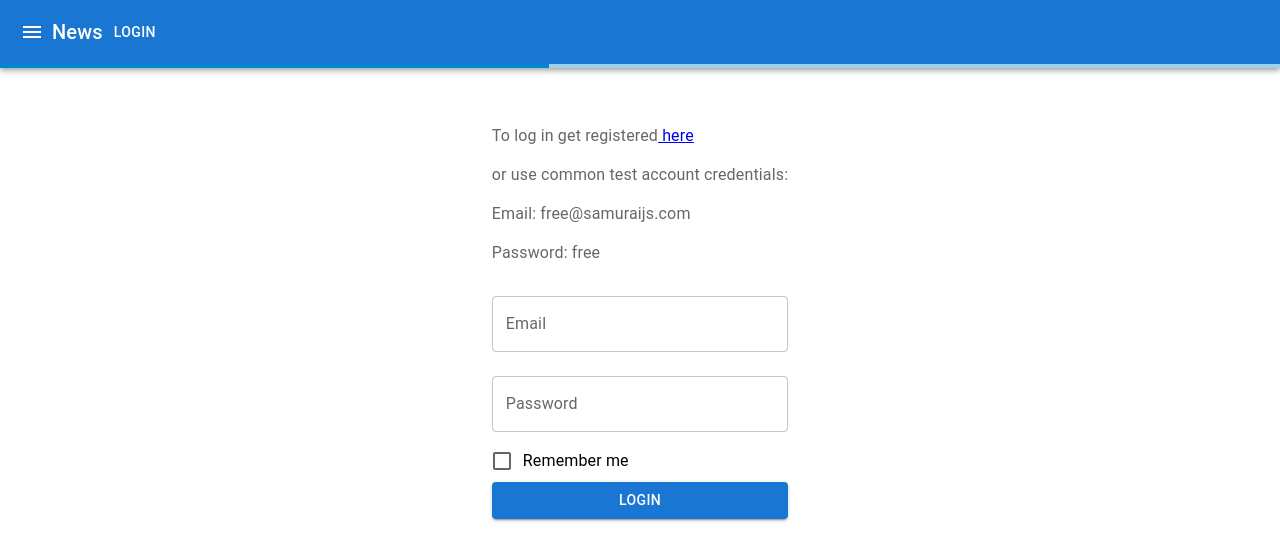
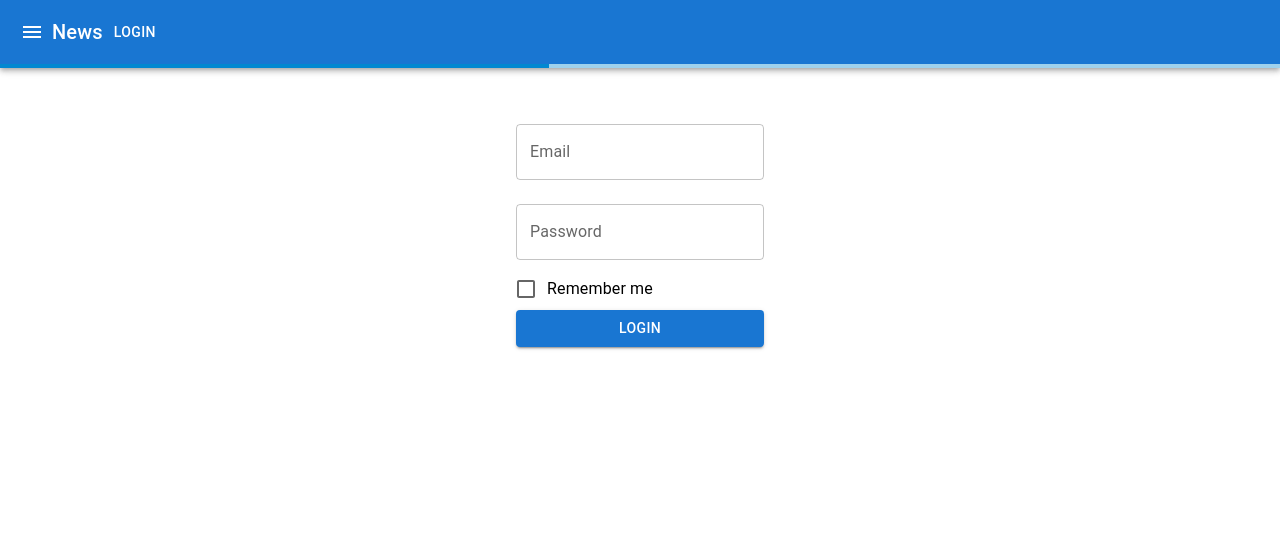
Before and after one commit to splinshady/todoList, a React (Create React App) app: page /login in a window 1280 px wide. Shown: the top 560 px of the page. Built offline with nearby package versions, Linux system fonts and the light colour scheme; no server answers.

Commit message:
feat: add form

```diff
--- a/src/features/login/Login.tsx
+++ b/src/features/login/Login.tsx
@@ -4,35 +4,71 @@
 import FormControl from '@mui/material/FormControl';
 import FormControlLabel from '@mui/material/FormControlLabel';
 import FormGroup from '@mui/material/FormGroup';
-import FormLabel from '@mui/material/FormLabel';
 import TextField from '@mui/material/TextField';
 import Button from '@mui/material/Button';
+import {useFormik} from "formik";
 
 export const Login = () => {
+
+  const formik = useFormik({
+    initialValues: {
+      email: '',
+      password: '',
+      rememberMe: false
+    },
+    validate: (values) => {
+      const errors: FormikErrorType = {}
+      if (!values.email) {
+        errors.email = 'Required'
+      } else if (!/^[A-Z0-9._%+-]+@[A-Z0-9.-]+\.[A-Z]{2,4}$/i.test(values.email)) {
+        errors.email = 'Invalid email address'
+      }
+      if (!values.password) {
+        errors.password = 'Required'
+      } else if (values.password.length < 3) {
+        errors.password = 'Password length should be more then 3 '
+      }
+      return errors
+    },
+    onSubmit: values => {
+      alert(JSON.stringify(values));
+      formik.resetForm()
+    },
+  })
+
   return <Grid container justifyContent={'center'}>
     <Grid item justifyContent={'center'}>
+      <form onSubmit={formik.handleSubmit}>
         <FormControl>
-                <FormLabel>
-                    <p>To log in get registered
-                        <a href={'https://social-network.samuraijs.com/'}
-                           target={'_blank'}> here
-                        </a>
-                    </p>
-                    <p>or use common test account credentials:</p>
-                    <p>Email: free@samuraijs.com</p>
-                    <p>Password: free</p>
-                </FormLabel>
           <FormGroup>
-                    <TextField label="Email" margin="normal"/>
-                    <TextField type="password" label="Password"
+
+            <TextField label="Email"
                        margin="normal"
-                    />
-                    <FormControlLabel label={'Remember me'} control={<Checkbox/>}/>
+                       {...formik.getFieldProps('email')}/>
+            {formik.touched.email && formik.errors.email ? <div>{formik.errors.email}</div> : null}
+
+            <TextField type="password"
+                       label="Password"
+                       margin="normal"
+                       {...formik.getFieldProps('password')}/>
+            {formik.touched.password && formik.errors.password ? <div>{formik.errors.password}</div> : null}
+
+            <FormControlLabel label={'Remember me'}
+                              control={<Checkbox/>}
+                              checked={formik.values.rememberMe}
+                              {...formik.getFieldProps('rememberMe')}/>
             <Button type={'submit'} variant={'contained'} color={'primary'}>
               Login
             </Button>
           </FormGroup>
         </FormControl>
+      </form>
     </Grid>
   </Grid>
 }
+
+type FormikErrorType = {
+  email?: string
+  password?: string
+  rememberMe?: boolean
+}
```
Lines whose indentation alone changed are shown as unchanged.
